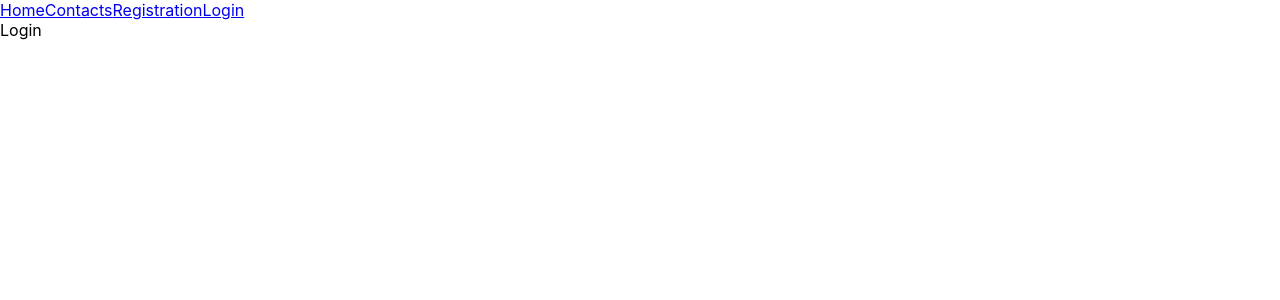
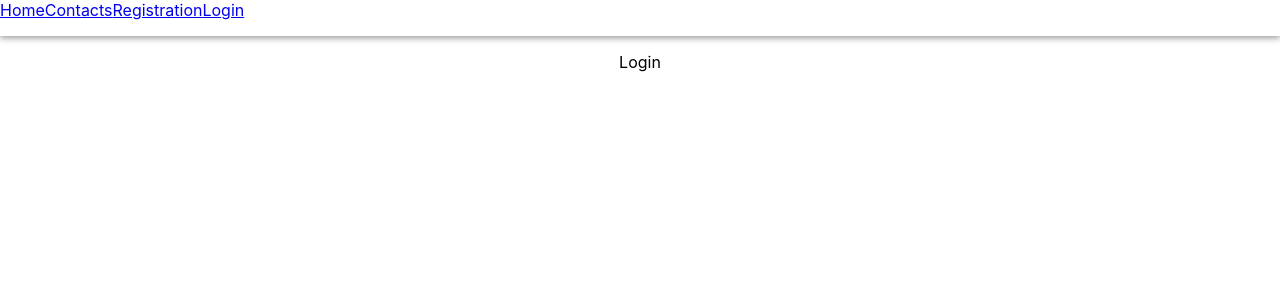
Before and after one commit to kyr13nko/goit-react-hw-08-phonebook, a React (Create React App) app: page /goit-react-hw-08-phonebook/login in a window 1280 px wide. Shown: the top 300 px of the page. Built offline with nearby package versions, Linux system fonts and the light colour scheme.

Commit message:
add some styles

```diff
--- /dev/null
+++ b/src/components/AppBar/AppBar.jsx
@@ -0,0 +1,19 @@
+import { Link } from 'react-router-dom';
+import { Header } from './AppBar.styled';
+
+const AppBar = () => {
+  return (
+    <>
+      <Header>
+        <nav>
+          <Link to="/">Home</Link>
+          <Link to="/contacts">Contacts</Link>
+          <Link to="/register">Registration</Link>
+          <Link to="/login">Login</Link>
+        </nav>
+      </Header>
+    </>
+  );
+};
+
+export default AppBar;
--- /dev/null
+++ b/src/components/AppBar/AppBar.styled.js
@@ -0,0 +1,9 @@
+import { styled } from 'styled-components';
+
+export const Header = styled.header`
+  height: 36px;
+
+  background-color: #ffffff;
+  box-shadow: 0px 2px 4px -1px rgba(0, 0, 0, 0.2),
+    0px 4px 5px 0px rgba(0, 0, 0, 0.14), 0px 1px 10px 0px rgba(0, 0, 0, 0.12);
+`;
--- a/src/components/Layout/Layout.jsx
+++ b/src/components/Layout/Layout.jsx
@@ -1,18 +1,17 @@
 import { Suspense } from 'react';
-import { Link, Outlet } from 'react-router-dom';
+import { Outlet } from 'react-router-dom';
+import AppBar from 'components/AppBar/AppBar';
+import { MainContainer } from './Layout.styled';
 
 const Layout = () => {
   return (
     <>
-      <nav>
-        <Link to="/">Home</Link>
-        <Link to="/contacts">Contacts</Link>
-        <Link to="/register">Registration</Link>
-        <Link to="/login">Login</Link>
-      </nav>
-      <Suspense>
-        <Outlet />
-      </Suspense>
+      <AppBar />
+      <MainContainer>
+        <Suspense>
+          <Outlet />
+        </Suspense>
+      </MainContainer>
     </>
   );
 };
--- /dev/null
+++ b/src/components/Layout/Layout.styled.js
@@ -0,0 +1,8 @@
+import { styled } from 'styled-components';
+
+export const MainContainer = styled.main`
+  display: flex;
+  justify-content: center;
+
+  padding: 16px;
+`;
--- a/src/pages/Contacts/Contacts.styled.js
+++ b/src/pages/Contacts/Contacts.styled.js
@@ -8,6 +8,4 @@ export const Container = styled.div`
   width: 500px;
 
   color: #010101;
-
-  padding: 20px;
 `;
```
